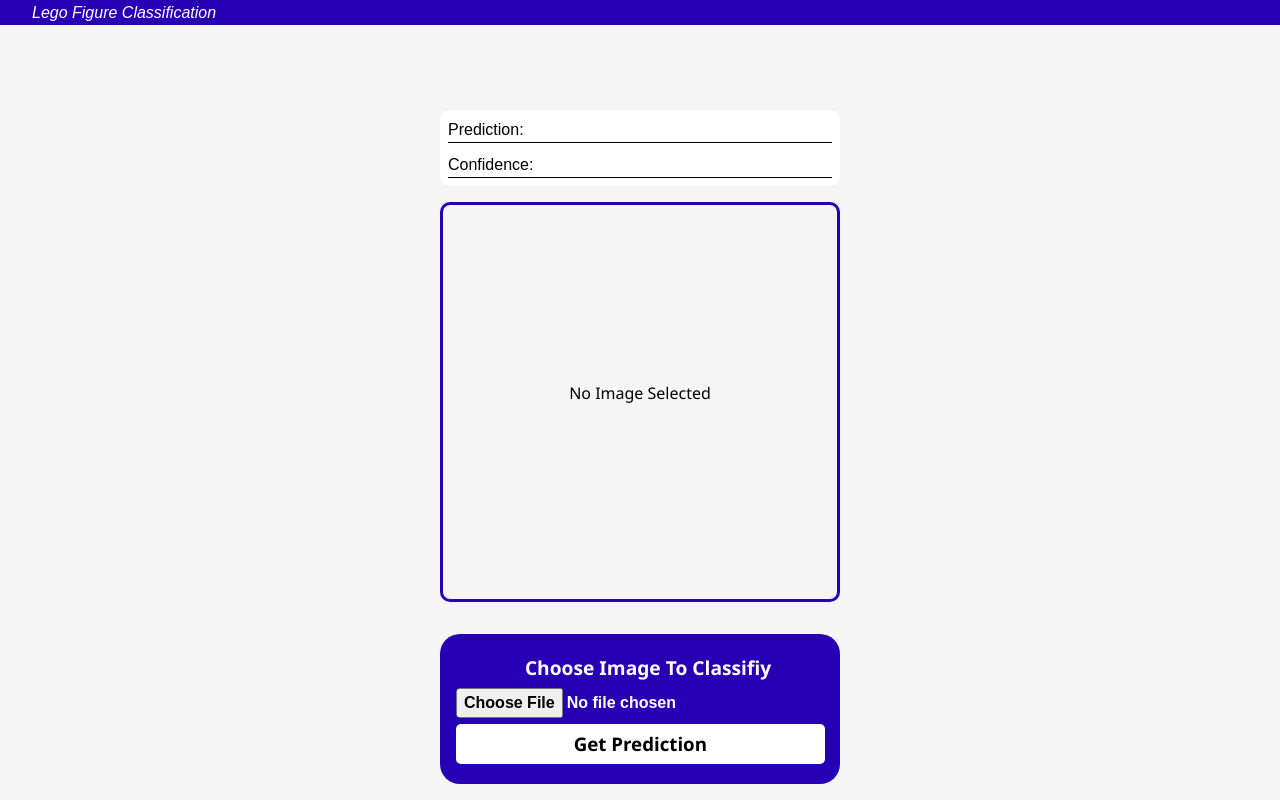
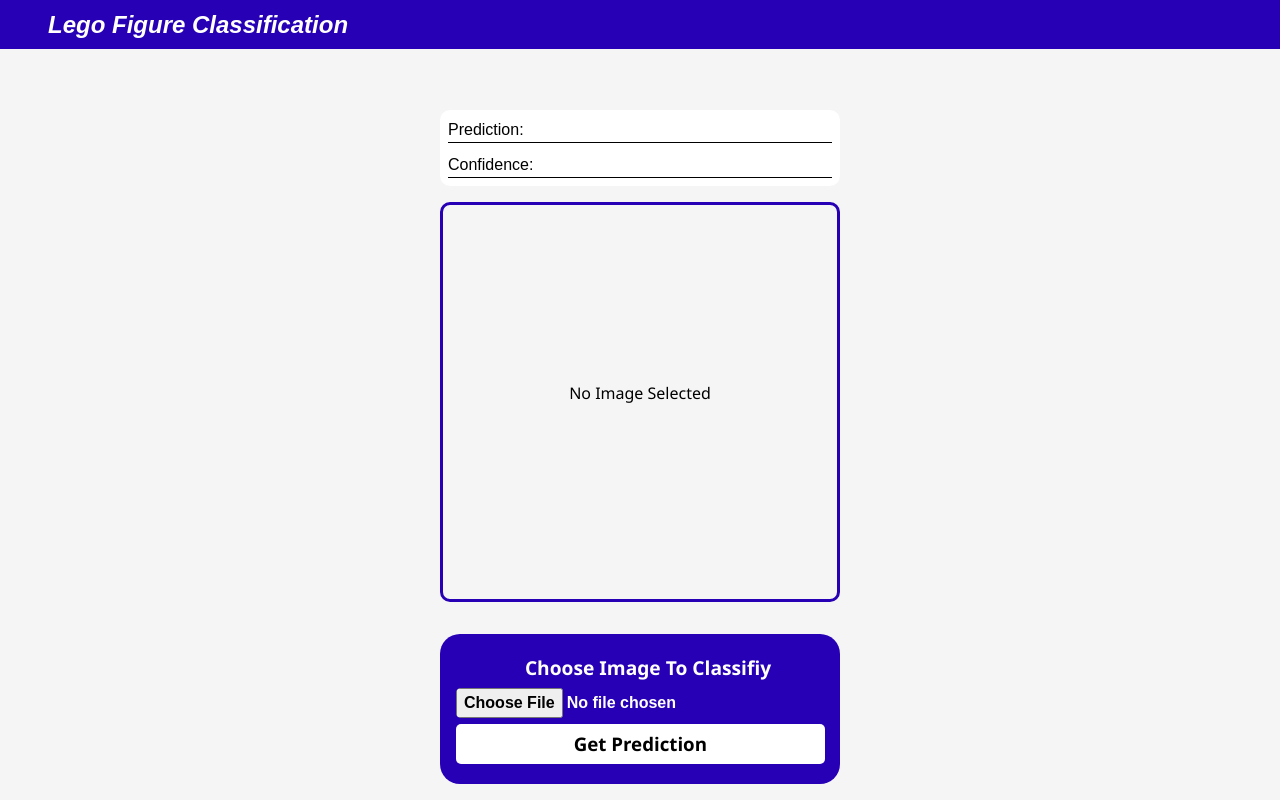
Before and after one commit to Atma1/Lego-Figure-Classification, a React (Create React App) app: page / in a window 1280 px wide. Built offline with nearby package versions, Linux system fonts and the light colour scheme.

Commit message:
added style

```diff
--- a/src/components/Navbar.js
+++ b/src/components/Navbar.js
@@ -1,7 +1,7 @@
 export default function Navbar() {
     return (
         <nav id="nav-bar">
-            <h1 id="web-title"><i>Lego Figure Classification</i></h1>
+            <h1 id="web-title" className="text-2xl py-2 font-bold"><i>Lego Figure Classification</i></h1>
         </nav>
     );
 }
```
